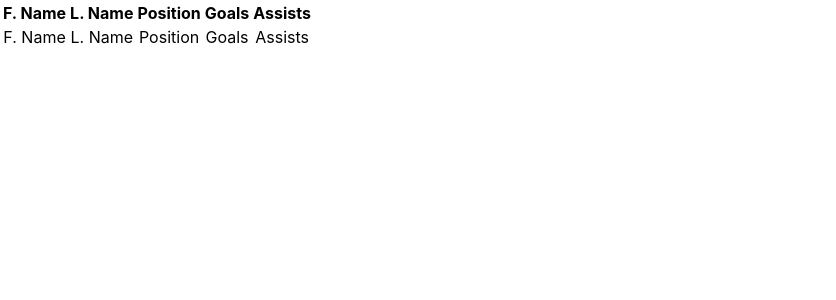
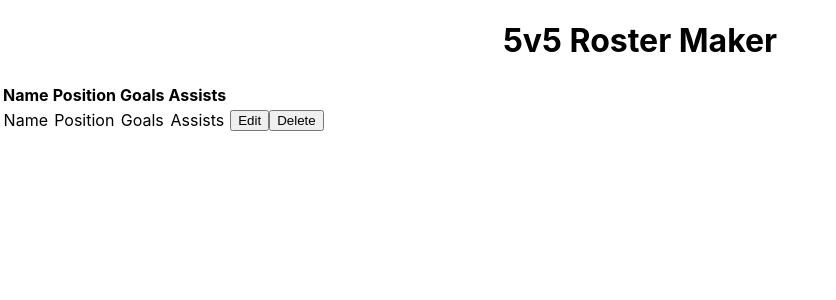
Before and after one commit to piercehicks/5v5-soccer-roster, a React (Create React App) app: page / in a window 1280 px wide. Shown: the top 300 px of the page, without its empty margins (0-836 px from the left). Built offline with nearby package versions, Linux system fonts and the light colour scheme.

Commit message:
defined dummy data to setup table w Hooks

```diff
--- a/src/App.js
+++ b/src/App.js
@@ -1,11 +1,21 @@
-import React from 'react';
+import React, { useState } from 'react';
 import PlayerTable from './components/PlayerTable';
 import './App.css';
 
 function App() {
+  const playerData = [
+    {name: "Josef Martinez", position:"Forward", goals:"2", assists:"5", id: 1 },
+    {name: "Pity Martinez", position:"Midfield", goals:"2", assists:"5", id: 1 },
+    {name: "Miles Robinson", position:"Defender", goals:"2", assists:"5", id: 1 }
+  ];
+
+  const [players, setPlayers] = useState(playerData)
   return (
     <div className="App">
-      <PlayerTable />
+      <h1>5v5 Roster Maker</h1>
+      <PlayerTable
+        players={players}
+      />
     </div>
   );
 }
--- a/src/components/PlayerTable.js
+++ b/src/components/PlayerTable.js
@@ -1,23 +1,24 @@
 import React from 'react';
 
-function PlayerTable() {
+function PlayerTable(props) {
     return (
         <div>
             <table>
                 <thead>
-                    <th>F. Name</th>
-                    <th>L. Name</th>
+                    <th>Name</th>
                     <th>Position</th>
                     <th>Goals</th>
                     <th>Assists</th>
                 </thead>
                 <tbody>
-                    <td>F. Name</td>
-                    <td>L. Name</td>
+                    <td>Name</td>
                     <td>Position</td>
                     <td>Goals</td>
                     <td>Assists</td>
-
+                    <td>
+                        <button>Edit</button>
+                        <button>Delete</button>
+                    </td>
                 </tbody>
             </table>
         </div>
```
